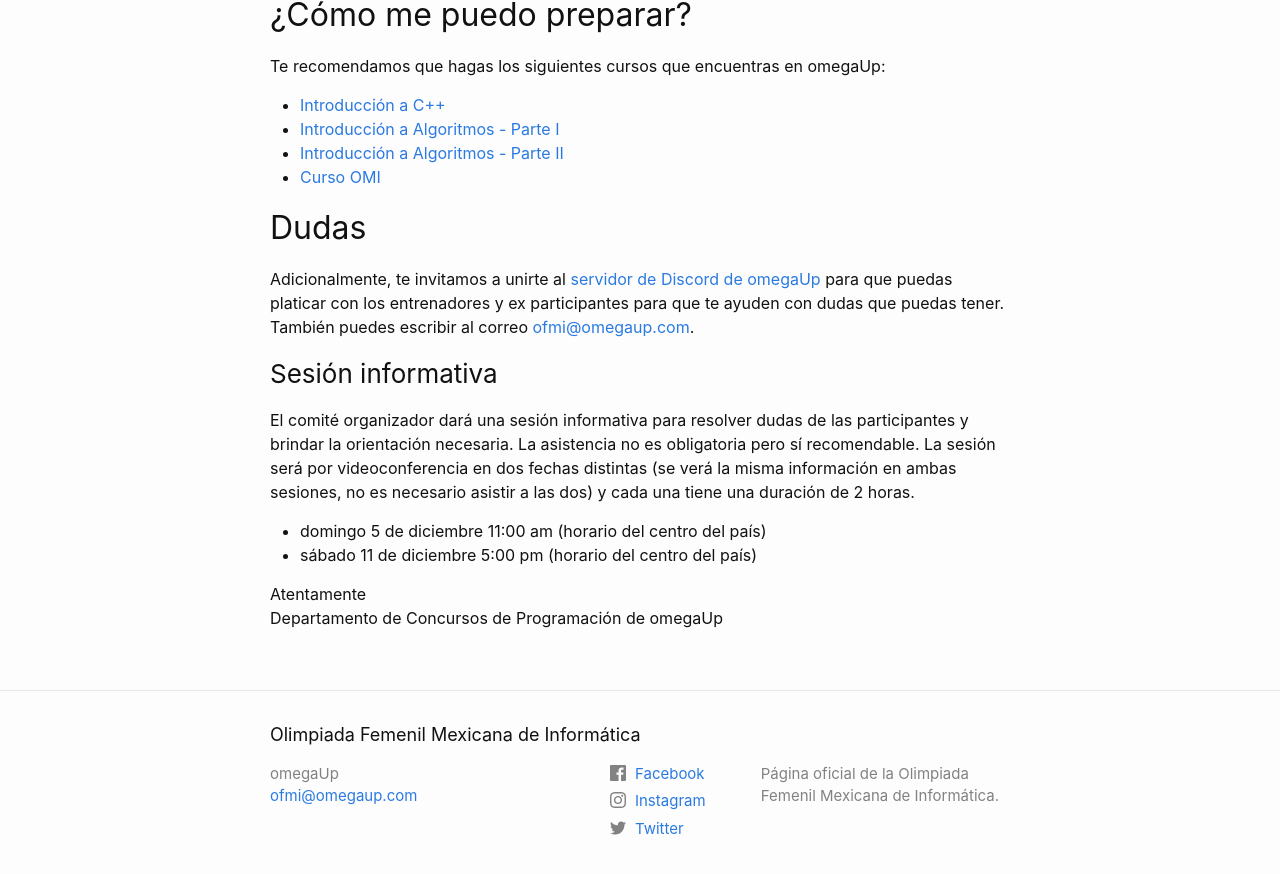
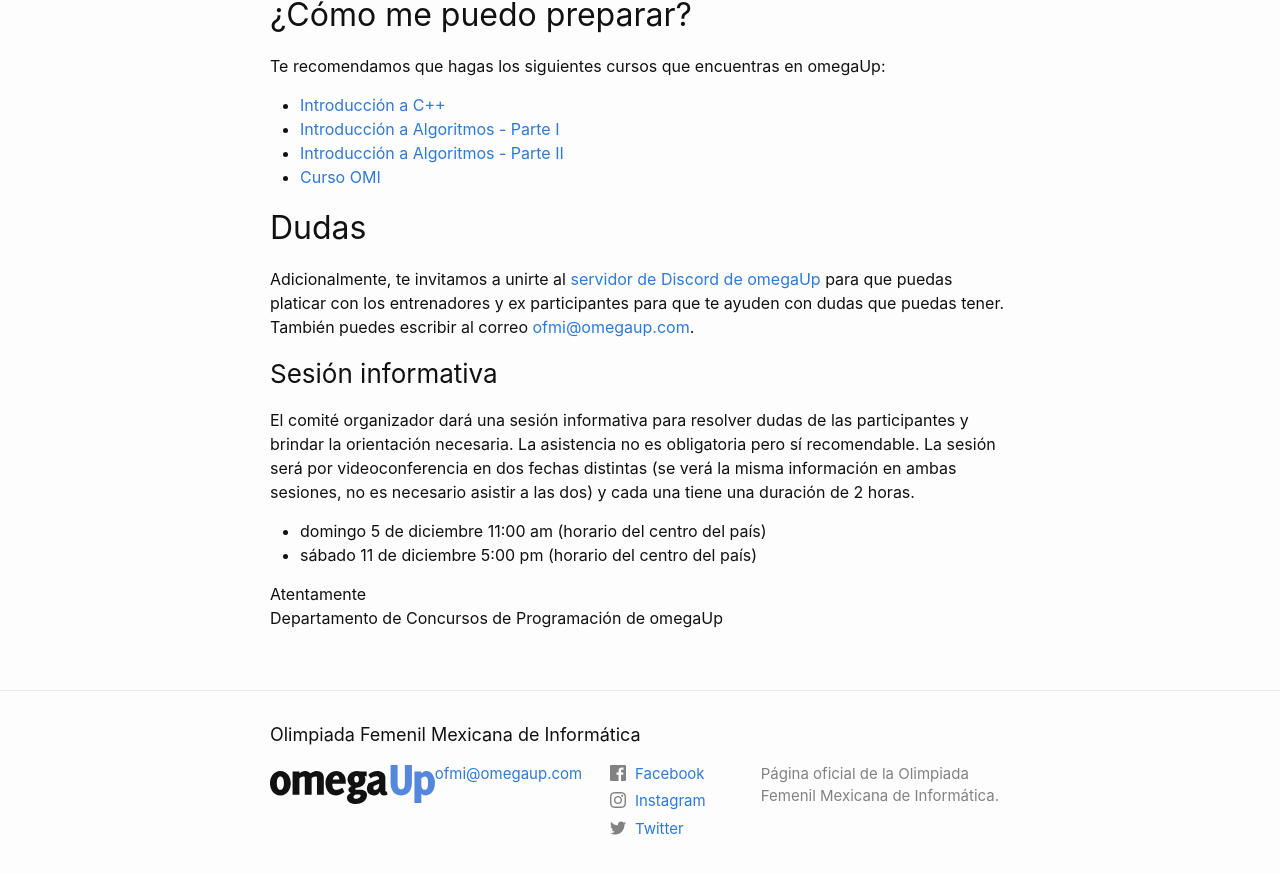
Before and after one commit to omegaup/OFMI-website, a Jekyll site: the page built from index.md, in a window 1280 px wide and 900 px high, scrolled down 1040 px. Shown: the top 874 px of the window. Built offline with Jekyll 4.4.1, drawn with Linux system fonts in a browser that asks for light colours.

Commit message:
omegaup in footer

```diff
--- a/_includes/footer.html
+++ b/_includes/footer.html
@@ -9,15 +9,13 @@
       <div class="footer-col footer-col-1">
         <ul class="contact-list">
           <li class="p-name">
-            {%- if site.author -%}
-              {{ site.author | escape }}
-            {%- else -%}
-              {{ site.title | escape }}
-            {%- endif -%}
-            </li>
-            {%- if site.email -%}
+            <a class="site-title" rel="author" href="https://omegaup.com">
+                <img src="{{ '/assets/omegaup.svg' | relative_url }}" alt="omegaUp" style="height: 1.5em"/>
+            </a>
+          </li>
+          {%- if site.email -%}
             <li><a class="u-email" href="mailto:{{ site.email }}">{{ site.email }}</a></li>
-            {%- endif -%}
+          {%- endif -%}
         </ul>
       </div>
 
```
